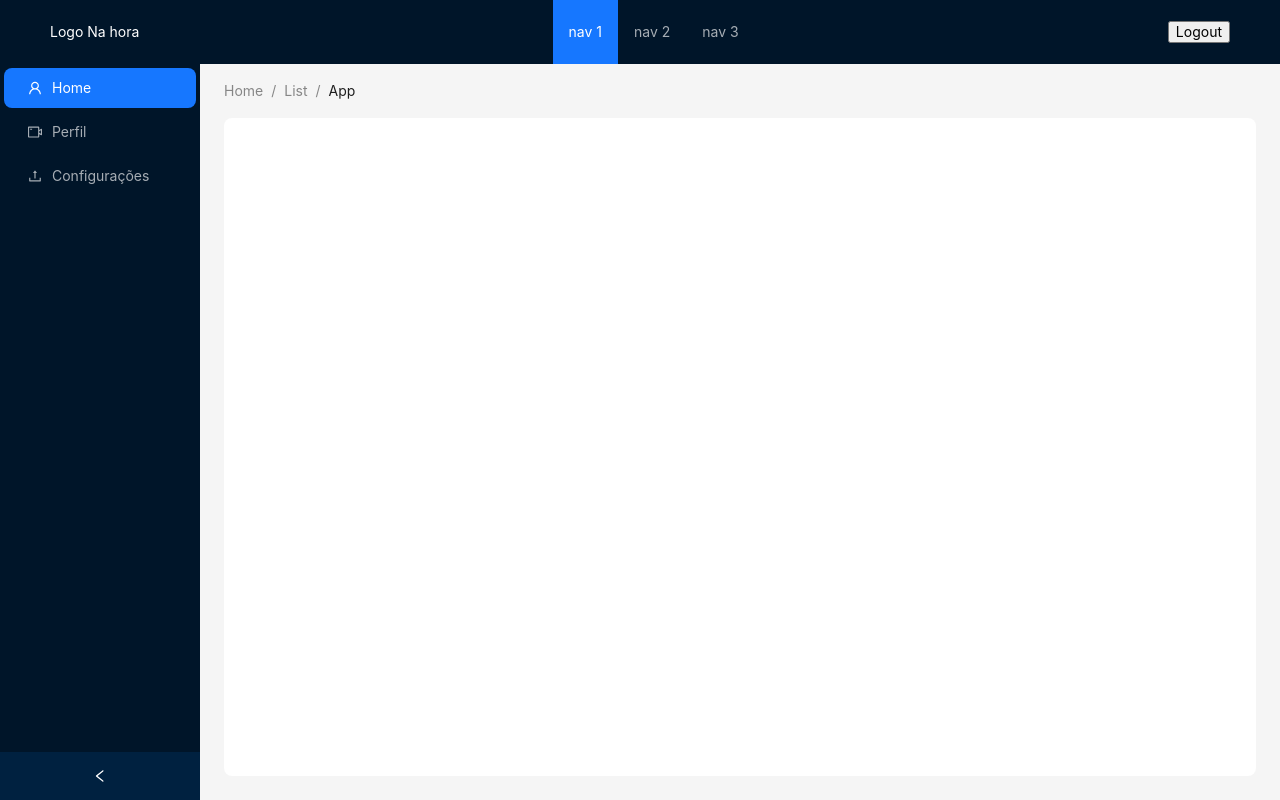
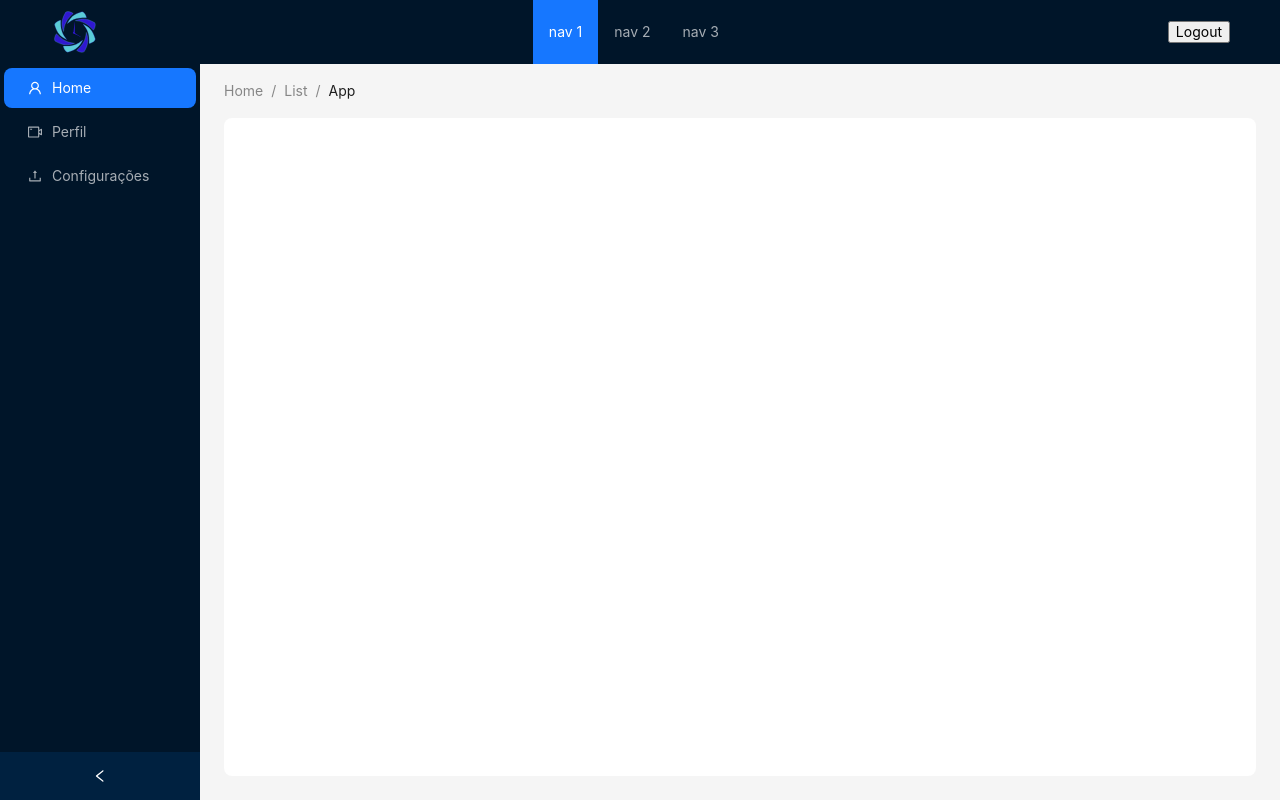
Before and after one commit to na-hora/web, a React (Vite) app: page /dashboard in a window 1280 px wide. Built offline with nearby package versions, Linux system fonts and the light colour scheme.

Commit message:
feat: add processing and success

```diff
--- a/src/components/dashboard/navbar/index.tsx
+++ b/src/components/dashboard/navbar/index.tsx
@@ -1,10 +1,10 @@
-import { Menu, MenuProps } from "antd"
-import { Header } from "antd/es/layout/layout"
+import { Menu, MenuProps } from "antd";
+import { Header } from "antd/es/layout/layout";
 
 const items1: MenuProps["items"] = ["1", "2", "3"].map((key) => ({
   key,
   label: `nav ${key}`,
-}))
+}));
 
 export const NavbarDashboard = () => {
   return (
@@ -15,8 +15,11 @@ export const NavbarDashboard = () => {
         justifyContent: "space-between",
       }}
     >
-      <div className="demo-logo" style={{ color: "#fff" }}>
-        Logo Na hora
+      <div
+        className="demo-logo"
+        style={{ alignItems: "center", display: "flex" }}
+      >
+        <img src="/logo.svg" alt="" style={{ width: "50px" }} />
       </div>
       <Menu
         theme="dark"
@@ -27,5 +30,5 @@ export const NavbarDashboard = () => {
       />
       <button>Logout</button>
     </Header>
-  )
-}
+  );
+};
--- /dev/null
+++ b/src/components/register-company/sucess/index.tsx
@@ -0,0 +1,21 @@
+import { Button, Result } from "antd";
+
+export const SuccessCompanyRegister = () => {
+  return (
+    <Result
+      icon={<img src="/logo.svg" alt="" style={{ width: "150px" }} />}
+      title="Parabéns! Seu cadastro foi concluído com sucesso!"
+      extra={
+        <div>
+          <p>
+            Acesse seu e-mail e clique no link de acesso para acessar sua conta
+            ou clique no botão abaixo para acessar o painel.
+          </p>
+          <Button type="primary" key="console" href="/dashboard">
+            Ir para o painel
+          </Button>
+        </div>
+      }
+    />
+  );
+};
--- a/src/pages/company/register/register-company-page.tsx
+++ b/src/pages/company/register/register-company-page.tsx
@@ -4,6 +4,7 @@ import { PulseLoader } from "react-spinners";
 import { RegisterCompanyAddressForm } from "@/components/register-company/address-form";
 import { RegisterCompanyForm } from "@/components/register-company/company-form";
 import { RegisterCompanyConfirmationForm } from "@/components/register-company/confirmation-form";
+import { SuccessCompanyRegister } from "@/components/register-company/sucess";
 import { useCreateCompanyAndAddress } from "@/hooks/na-hora/company/use-create-company";
 import { useRegisterCompanyContext } from "../contexts/register-company-provider";
 import styles from "./styles.module.css";
@@ -17,7 +18,7 @@ export const RegisterCompanyPage = () => {
     setCurrentStep,
     registerCompanyFormData,
   } = useRegisterCompanyContext();
-  const { mutate } = useCreateCompanyAndAddress();
+  const { mutate, isPending, isSuccess } = useCreateCompanyAndAddress();
 
   const nextStep = () => {
     const isNotLastStep = currentStep < 2;
@@ -81,11 +82,13 @@ export const RegisterCompanyPage = () => {
     }
   };
 
-  const isLoading = false;
-
   return (
     <main className={styles.main}>
       <section className={styles.section}>
+        {isSuccess ? (
+          <SuccessCompanyRegister />
+        ) : (
+          <>
             <img src="/logo.svg" alt="" style={{ width: "150px" }} />
             <h1>Obrigado por escolher o Na Hora!</h1>
 
@@ -121,7 +124,6 @@ export const RegisterCompanyPage = () => {
               {currentStep === 0 && <RegisterCompanyForm />}
               {currentStep === 1 && <RegisterCompanyAddressForm />}
               {currentStep === 2 && <RegisterCompanyConfirmationForm />}
-          {currentStep === 3 && <h1>Cadastro concluído</h1>}
 
               <div
                 style={{
@@ -142,10 +144,12 @@ export const RegisterCompanyPage = () => {
                 </Button>
               </div>
             </Form>
+          </>
+        )}
 
-        {isLoading && (
+        {isPending && (
           <Modal
-            open={isLoading}
+            open={isPending}
             closeIcon={false}
             centered
             styles={{
```
Lines whose indentation alone changed are shown as unchanged.
